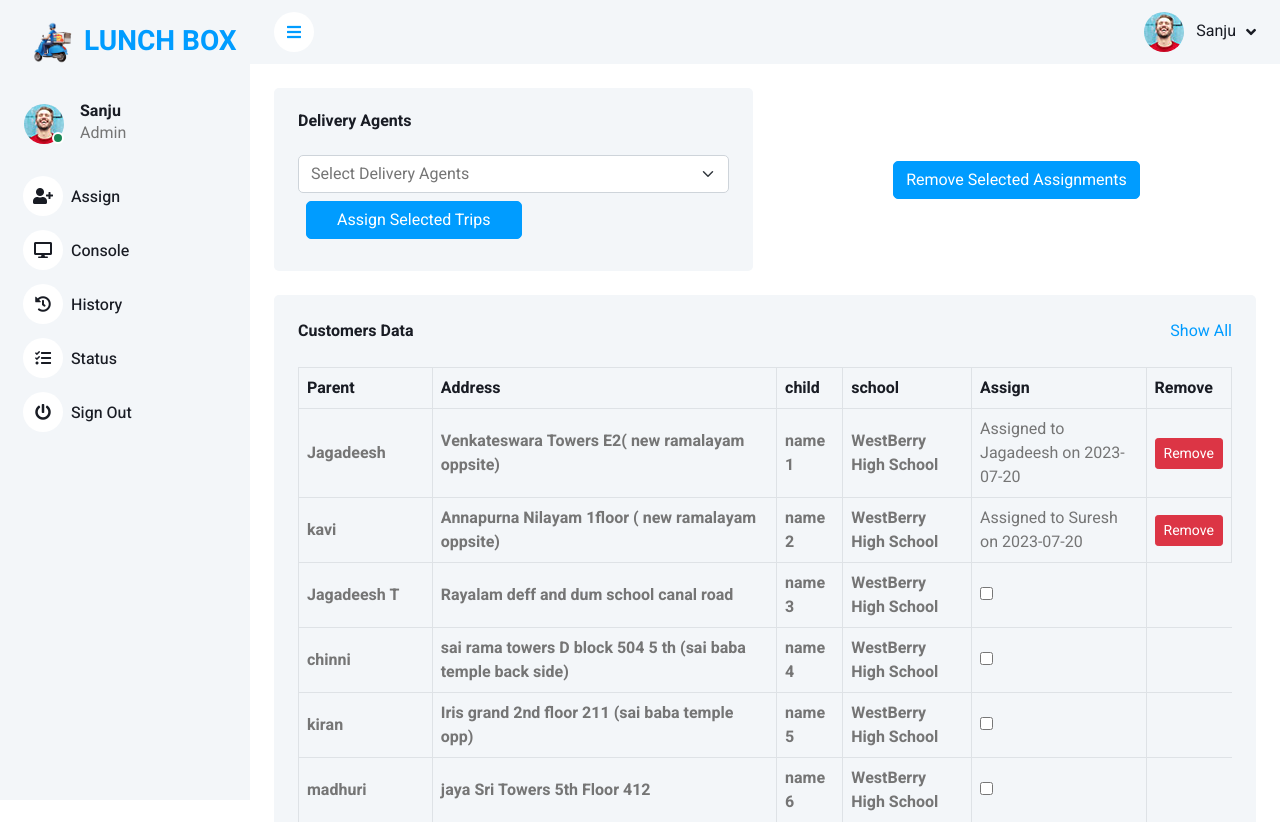
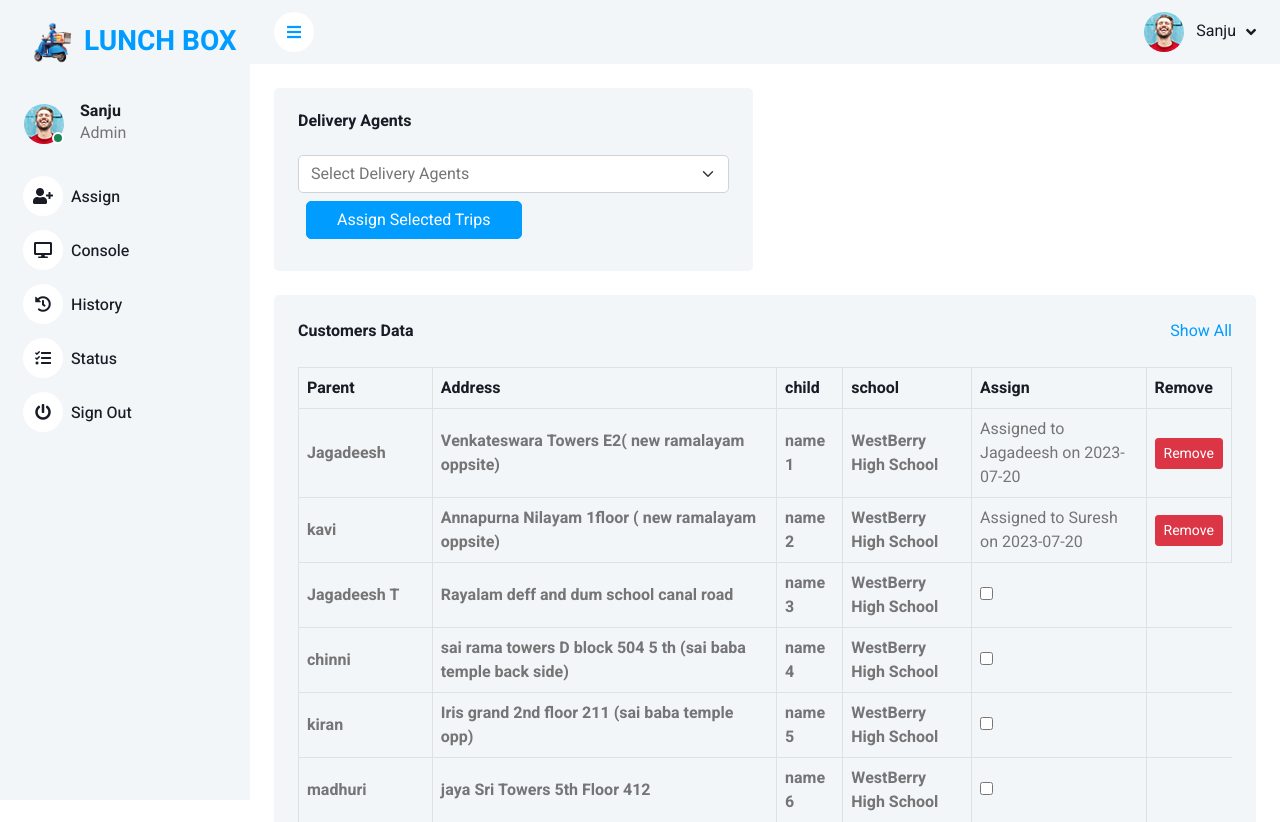
Before and after one commit to sivasai9849/php-app, a PHP site: page / in a window 1280 px wide. Shown: the top 822 px of the page. Run offline with PHP 8.4, Linux system fonts and the light colour scheme; a user stored in the database is signed in; data comes from the database, SQL or seed files in the repository; some libraries are stand-ins or nearby versions.

Commit message:
remove button

```diff
--- a/assign.php
+++ b/assign.php
@@ -53,9 +53,7 @@ function fetchDeliveryAgents()
         </div>
 
         <!-- Second Column - Remove Button -->
-        <div class="col-sm-6 d-flex justify-content-center align-items-center">
-            <button class="btn btn-primary  m-2" onclick="handleAssignedCheckboxClick()">Remove Selected Assignments</button>
-        </div>
+
     </div>
 </div>
 
```
